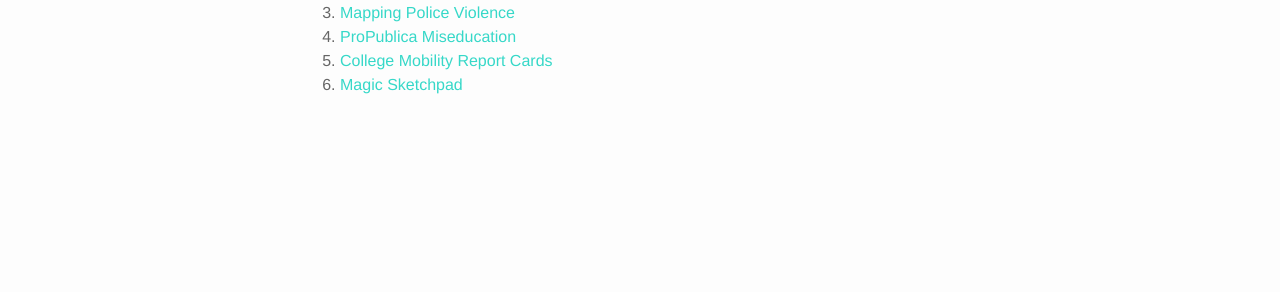
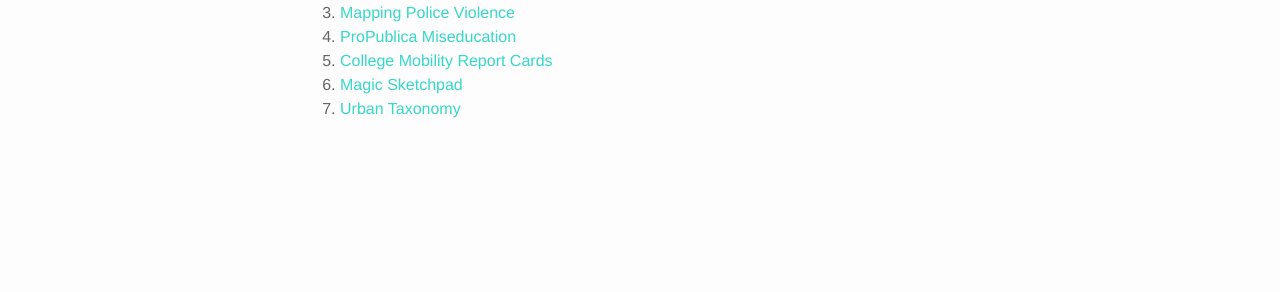
Before and after one commit to kaimath/kaimath.github.io, a Jekyll site: the page built from coollinks.md, in a window 1280 px wide. Shown: the part 525-817 px from the top of the page. Built offline with Jekyll 4.4.1, drawn with Linux system fonts in a browser that asks for light colours; nearby versions of some CDN libraries.

Commit message:
Update coollinks.md

```diff
--- a/coollinks.md
+++ b/coollinks.md
@@ -28,3 +28,4 @@
 4. <a href="https://projects.propublica.org/miseducation">ProPublica Miseducation</a> <br/>
 5. <a href="https://www.nytimes.com/interactive/projects/college-mobility/">College Mobility Report Cards</a> <br/>
 6. <a href="https://magic-sketchpad.glitch.me/">Magic Sketchpad</a> <br/>
+7. <a href="https://urbantaxonomy.org/">Urban Taxonomy</a> <br/>
```
